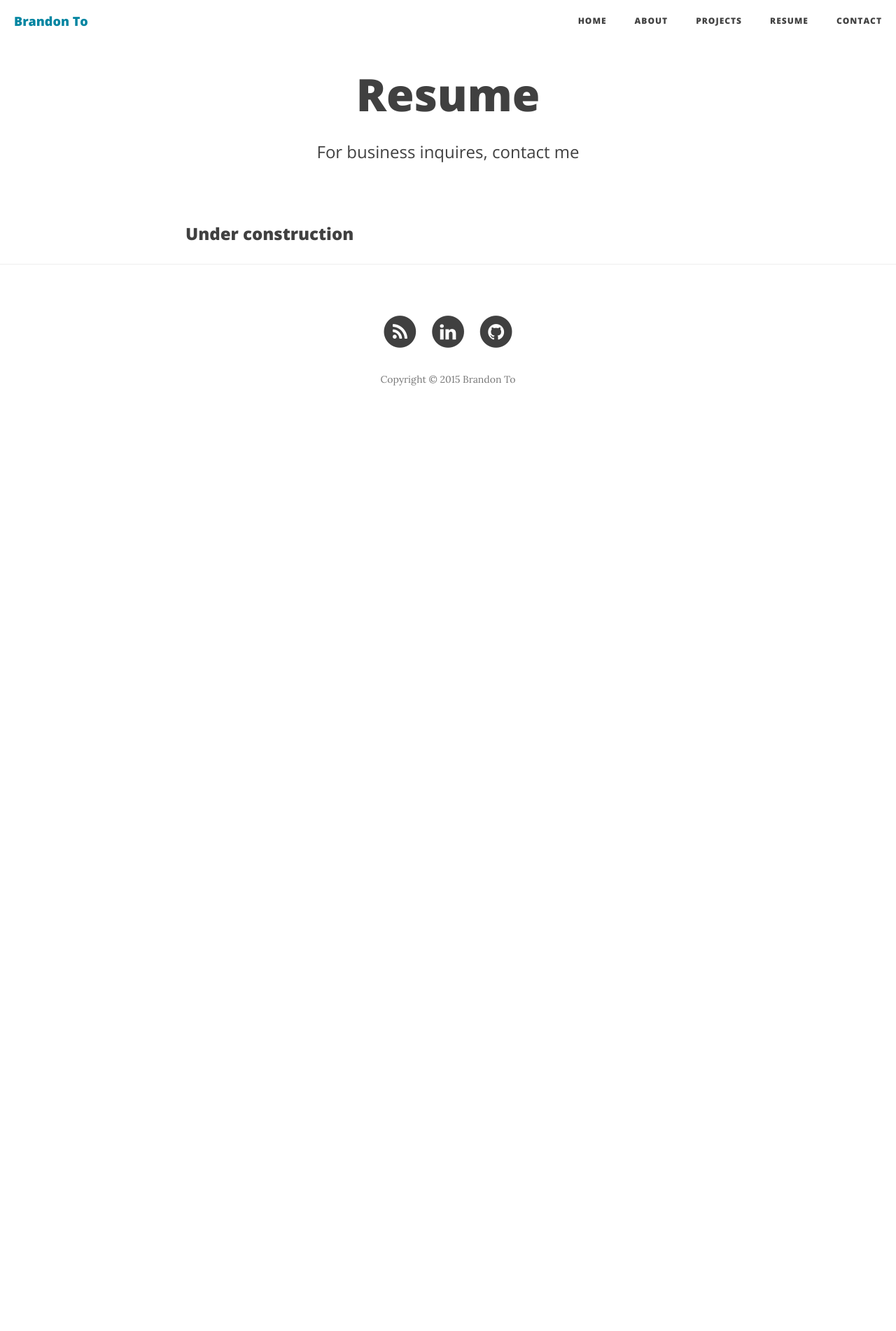
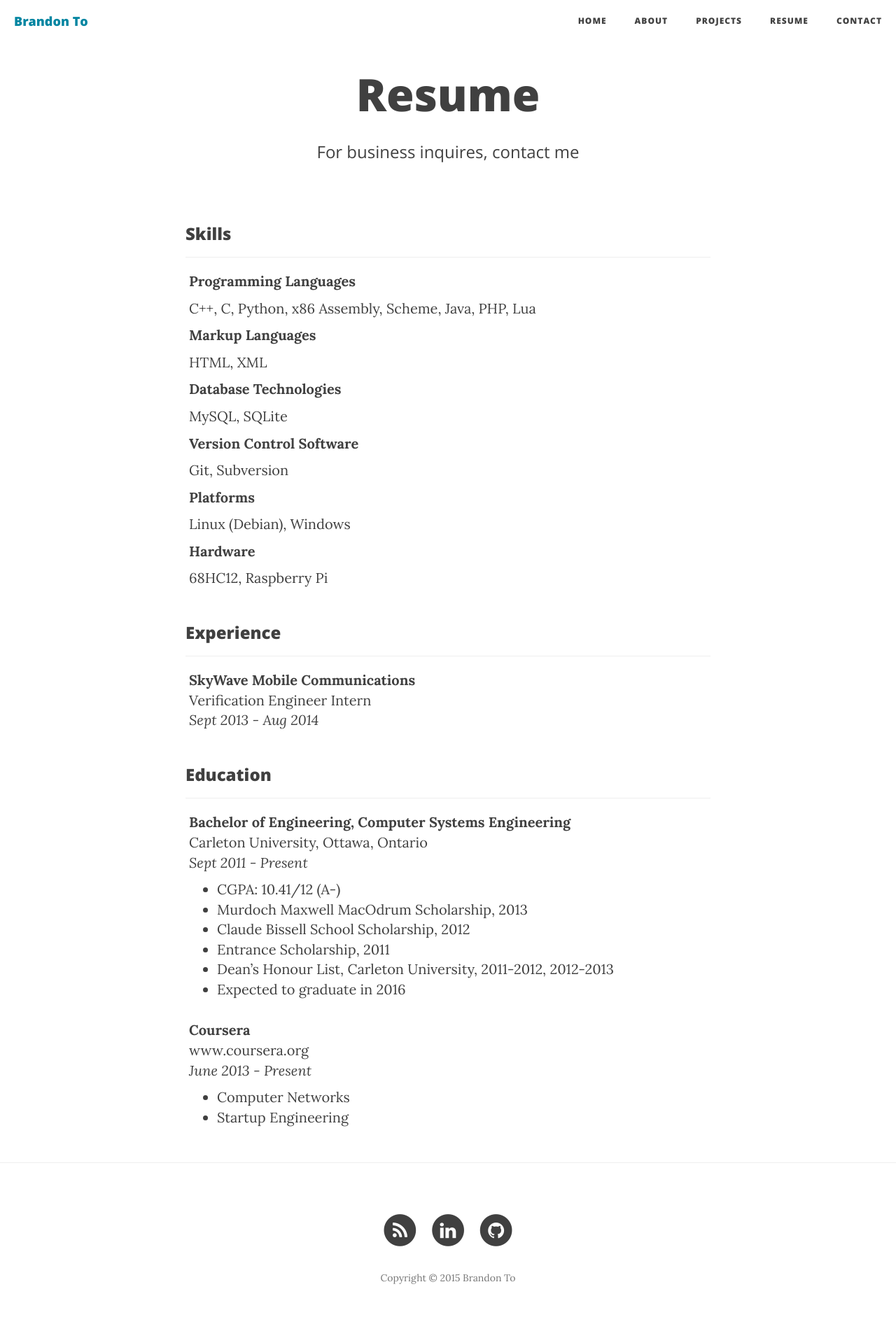
Before and after one commit to brandonto/brandonto.github.io, a Jekyll site: the page built from resume.html, in a window 1280 px wide. Shown: the whole page at 70% size. Built offline with Jekyll 4.4.1, drawn with Linux system fonts in a browser that asks for light colours; nearby versions of some CDN libraries; before the commit the page ends 900 px from its top, so only the background shows below that.

Commit message:
Updated resume, fixed page layout of projects

```diff
--- a/css/style.css
+++ b/css/style.css
@@ -388,6 +388,10 @@ body {
 .project-listing {
   padding: 0 0 20px;
 }
+.project-listing .row{
+	padding-left: 20px;
+	padding-right: 20px;
+}
 .project-image {
   padding: 2px 2px;
   width: 100%;
@@ -408,3 +412,6 @@ body {
 .text-center {
   text-align: center !important;
 }
+.under-padding{
+	padding: 0 0 10px;
+}
--- a/resume.html
+++ b/resume.html
@@ -7,4 +7,80 @@ description: "For business inquires, contact me"
 
 {% capture root %}{% if page.root %}{{ page.root }}{% else %}{{ post.root }}{% endif %}{%endcapture%}
 
-<h3>Under construction</h3>
+<h3>Skills</h3>
+<hr/>
+
+<div class="project-listing">
+	<div class="row">
+		<div class="under-padding">
+			<div class="project-title under-padding">Programming Languages</div>
+				C++, C, Python, x86 Assembly, Scheme, Java, PHP, Lua
+		</div>
+		<div class="under-padding">
+			<div class="project-title under-padding">Markup Languages</div>
+				HTML, XML
+		</div>
+		<div class="under-padding">
+			<div class="project-title under-padding">Database Technologies</div>
+				MySQL, SQLite
+		</div>
+		<div class="under-padding">
+			<div class="project-title under-padding">Version Control Software</div>
+				Git, Subversion
+		</div>
+		<div class="under-padding">
+			<div class="project-title under-padding">Platforms</div>
+				Linux (Debian), Windows
+		</div>
+		<div class="under-padding">
+			<div class="project-title under-padding">Hardware</div>
+				68HC12, Raspberry Pi
+		</div>
+	</div>
+</div>
+
+<h3>Experience</h3>
+<hr/>
+
+<div class="project-listing">
+	<div class="row under-padding">
+		<div class="project-title">SkyWave Mobile Communications</div>
+		Verification Engineer Intern
+		<div class="project-timeframe">Sept 2013 - Aug 2014</div>
+	</div>
+</div>
+
+<h3>Education</h3>
+<hr/>
+
+<div class="project-listing">
+	<div class="row under-padding">
+		<div class="project-title">Bachelor of Engineering, Computer Systems Engineering</div>
+		Carleton University, Ottawa, Ontario
+		<div class="project-timeframe">Sept 2011 - Present</div>
+	</div>
+	<div class="row">
+		<ul>
+			<li>CGPA: 10.41/12 (A-)</li>
+			<li>Murdoch Maxwell MacOdrum Scholarship, 2013</li>
+			<li>Claude Bissell School Scholarship, 2012</li>
+			<li>Entrance Scholarship, 2011</li>
+			<li>Dean’s Honour List, Carleton University, 2011-2012, 2012-2013</li>
+			<li>Expected to graduate in 2016</li>
+		</ul>
+	</div>
+</div>
+
+<div class="project-listing">
+	<div class="row under-padding">
+		<div class="project-title">Coursera</div>
+		<a href="http://www.coursera.org">www.coursera.org</a>
+		<div class="project-timeframe">June 2013 - Present</div>
+	</div>
+	<div class="row">
+		<ul>
+			<li><a href="https://www.coursera.org/course/comnetworks">Computer Networks</a></li>
+			<li><a href="https://www.coursera.org/course/startup">Startup Engineering</a></li>
+		</ul>
+	</div>
+</div>
--- a/serve/feed.xml
+++ b/serve/feed.xml
@@ -5,8 +5,8 @@
     <description>Personal website of Brandon To</description>
     <link>http://brandonto.github.io//</link>
     <atom:link href="http://brandonto.github.io//feed.xml" rel="self" type="application/rss+xml" />
-    <pubDate>2015-03-03 22:32:51 -0500</pubDate>
-    <lastBuildDate>2015-03-03 22:32:51 -0500</lastBuildDate>
+    <pubDate>2015-03-05 00:30:34 -0500</pubDate>
+    <lastBuildDate>2015-03-05 00:30:34 -0500</lastBuildDate>
     <generator>Jekyll v</generator>
 
   </channel>
```
Also changed, not shown: projects.html (+2 -16 lines), serve/css/style.css (+7 -0 lines), serve/projects/index.html (+3 -16 lines), serve/resume/index.html (+75 -1 lines), 1 other file.
